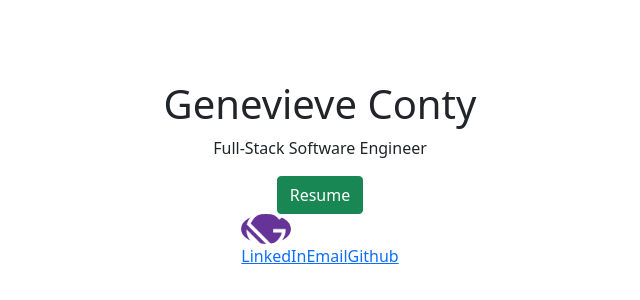
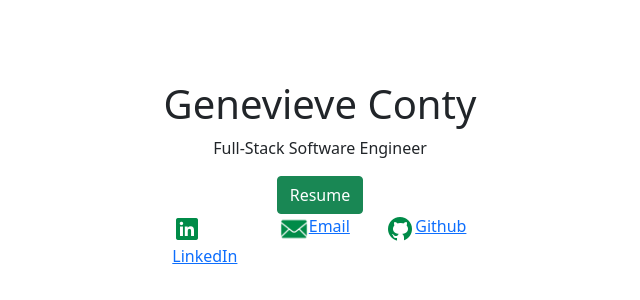
Before and after one commit to contygm/contygm.github.io, a Gatsby site: page / in a window 1280 px wide. Shown: the part 226-526 px from the top of the page, without its empty margins (320-960 px from the left). Built offline with nearby package versions, Linux system fonts and the light colour scheme; Gatsby itself is replaced by a stand-in of ours.

Commit message:
adding contact icons

```diff
--- a/src/assets/css/style.css
+++ b/src/assets/css/style.css
@@ -66,6 +66,8 @@
   --color-heading: #1a202c;
   --color-heading-black: black;
   --color-accent: #d1dce5;
+  /* bootstap */
+
 }
 
 /* HTML elements */
@@ -154,3 +156,9 @@ a:focus {
   min-width: 50px;
   border-radius: 100%;
 }
+
+.no-bullets {
+  list-style-type: none;
+  padding: 0;
+  margin: 0;
+}
--- a/src/components/contact.js
+++ b/src/components/contact.js
@@ -22,26 +22,55 @@ const Contact = () => {
 
     return (
         <div className="">
+            <div className="">
+                <ul className="row no-bullets">
+                    <li className="col">
+                        <a href={contact?.linkedin || ""} target="_blank">
                             <StaticImage
-                className="bio-avatar"
-                layout="fixed"
+                                className=""
+                                layout="constrained"
                                 formats={["auto", "webp", "avif"]}
-                src="../assets/images/gatsby-icon.png"
+                                src="../assets/images/linkedin-green.png"
+                                alt="icon"
                                 width={30}
                                 height={30}
                                 quality={95}
-                alt="icon"
                             />
-
-        <a href={contact?.linkedin || ""} target="_blank">
                             LinkedIn
                         </a>
+                    </li>
+                    <li className="col">
                         <a href={`mailto:${contact?.email || ``}`}>
+                            <StaticImage
+                                className=""
+                                layout="constrained"
+                                formats={["auto", "webp", "avif"]}
+                                src="../assets/images/email-green.png"
+                                alt="icon"
+                                width={30}
+                                height={30}
+                                quality={95}
+                            />
                             Email
                         </a>
+                    </li>
+                    <li className="col">
                         <a href={contact?.github || ""} target="_blank">
+                            <StaticImage
+                                className=""
+                                layout="constrained"
+                                formats={["auto", "webp", "avif"]}
+                                src="../assets/images/github-green.png"
+                                alt="icon"
+                                width={30}
+                                height={30}
+                                quality={95}
+                            />
                             Github
                         </a>
+                    </li>
+                </ul>
+            </div>
         </div>
     );
 };
```
Lines whose indentation alone changed are shown as unchanged.
